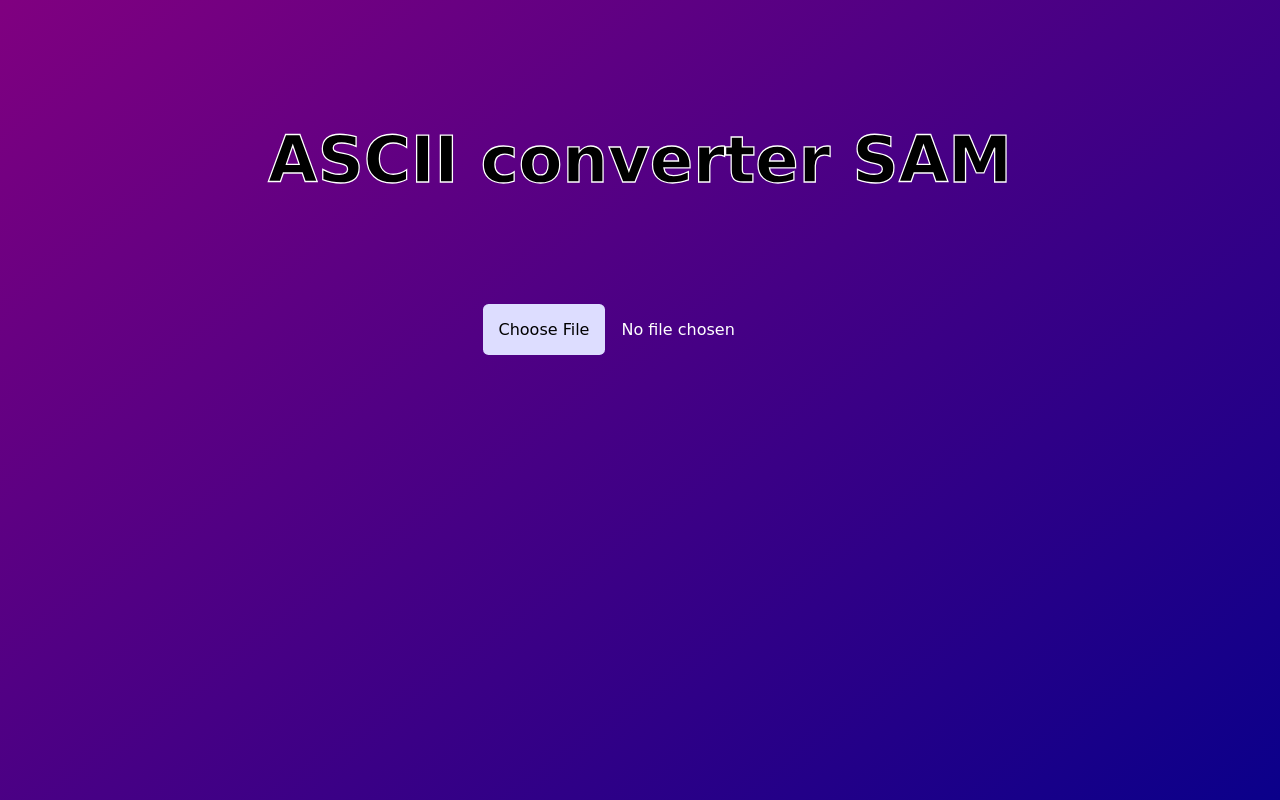
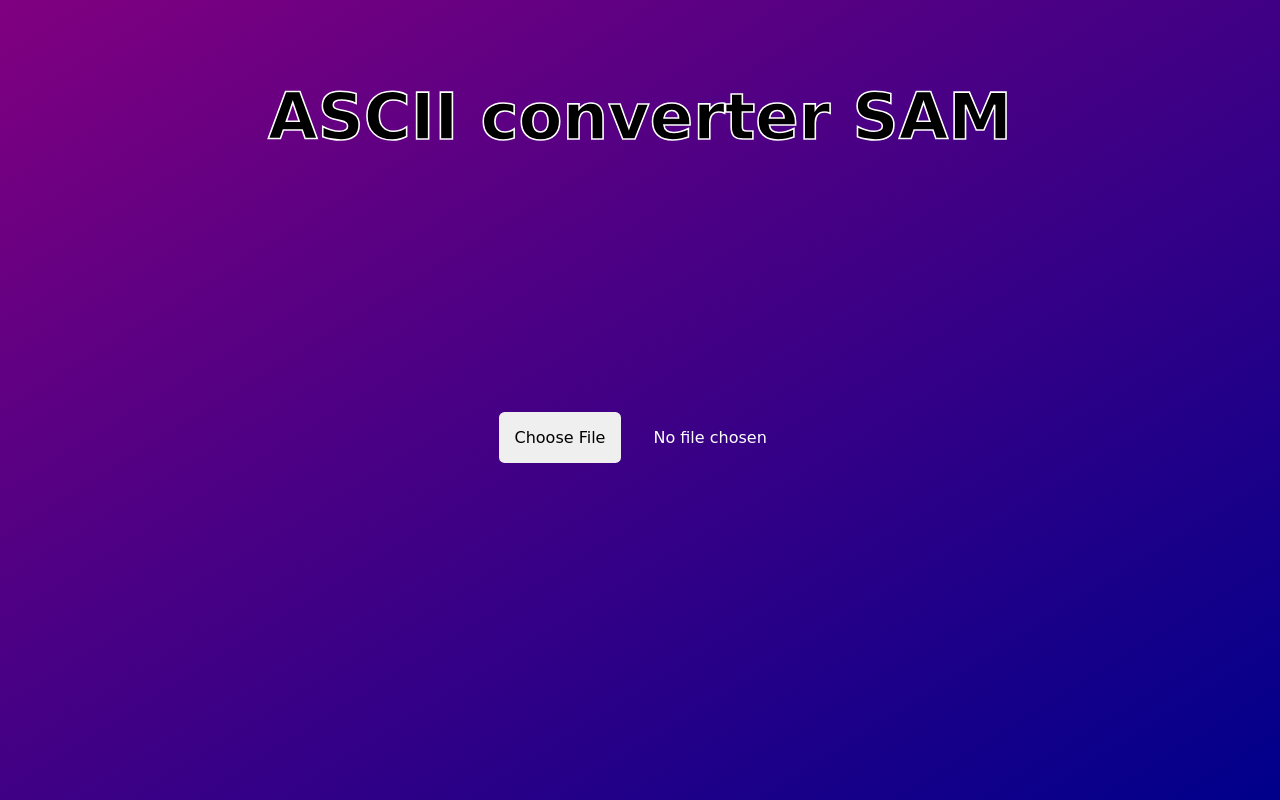
Before and after one commit to Retchut/ascii-converter-sam, a React (Create React App) app: page / in a window 1280 px wide. Shown: the top 800 px of the page. Built offline with nearby package versions, Linux system fonts and the light colour scheme.

Commit message:
refactor: refactor application style

```diff
--- a/src/App.jsx
+++ b/src/App.jsx
@@ -12,19 +12,23 @@ function App() {
 	};
 
 	return (
-		<div className="page">
-			<div className="title">
-				<h1>ASCII converter SAM</h1>
-			</div>
-			<div className="content">
-				<input type="file" onChange={(e) => onFileChange(e)} />
+		<main className="app">
+			<header>
+				<h1 className="title stroke-text">ASCII converter SAM</h1>
+			</header>
+			<section className="content">
+				<input
+					className="btn-text"
+					type="file"
+					onChange={(e) => onFileChange(e)}
+				/>
 				{imageFile && (
 					<OpenCvProvider>
 						<Canvas uploadedImage={imageFile} />
 					</OpenCvProvider>
 				)}
-			</div>
-		</div>
+			</section>
+		</main>
 	);
 }
 
--- a/src/App.scss
+++ b/src/App.scss
@@ -1,47 +1,16 @@
-body {
-    margin: 0;
-    font-family: "Comic Sans MS", serif;
+.app {
+	min-height: 100vh;
+	height: min-content;
+    display: flex;
+    flex-direction: column;
+    box-sizing: border-box;
+	padding: 5rem;
+}
 
-    .page {
-        background-image: linear-gradient(to bottom right, purple, darkblue);
-        min-height: 100vh;
-        height: min-content;
-        padding: 5em;
-        text-align: center;
-
-
-        .title {
-            margin: 0;
-            font-size: 2em;
-            -webkit-text-stroke-width: 0.02em;
-            -webkit-text-stroke-color: white;
-            position: sticky;
-            top: 0.5em;
-            padding-bottom: 1.5em;
-        }
-
-        input {
-            font-size: 1em;
-            font-family: "Comic Sans MS", serif;
-            width: auto;
-            color: white;
-        }
-        input::file-selector-button {
-            border: 0;
-            border-radius: 0.35em;
-            padding: 1em;
-            margin: 1em;
-            background-color: #ddddff;
-            font-family: "Comic Sans MS", serif;
-        }
-    }
-
-    .canvas-container > * {
-        margin: 0 1rem;
-      }
-
-      .dest-canvas, .src-canvas {
-        image-rendering: pixelated;
-      }
-
+.content {
+    flex-grow: 1;
+    display: flex;
+    flex-direction: column;
+    justify-content: center;
+    align-items: center;
 }
--- a/src/Components/Canvas.jsx
+++ b/src/Components/Canvas.jsx
@@ -30,19 +30,27 @@ function Canvas(props) {
 	}, [uploadedImage]);
 
 	return (
-		<div className="canvas-container">
-			<canvas ref={inputCanvas} />
-			<textarea ref={outputText}></textarea>
-			{loaded ? (
-				<>
-					<h1 className="canvas-container-title">loaded openCV</h1>
-					<TransformationSelector applyTransformation={applyTransformation} />
-					<button onClick={() => resetCanvas()}>Reset Image</button>
-				</>
-			) : (
-				<h1 className="canvas-container-title">Loading OpenCV...</h1>
-			)}
-		</div>
+		<>
+			<section className="transformations-container">
+				{loaded ? (
+					<>
+						<h1 className="subtitle stroke-text">
+							Loaded openCV - choose a transformation to perform!
+						</h1>
+						<TransformationSelector applyTransformation={applyTransformation} />
+						<button className="edit-btn btn-text" onClick={() => resetCanvas()}>
+							Reset Image
+						</button>
+					</>
+				) : (
+					<h1 className="subtitle stroke-text">Loading OpenCV...</h1>
+				)}
+			</section>
+			<section className="canvas-container">
+				<canvas ref={inputCanvas} />
+				<textarea ref={outputText}></textarea>
+			</section>
+		</>
 	);
 }
 
--- a/src/Components/Canvas.scss
+++ b/src/Components/Canvas.scss
@@ -1,9 +1,23 @@
 .canvas-container {
-    padding: 1em;
+    width: 100%;
+    display: flex;
+    justify-content: space-around;
+    padding: 1rem;
+}
 
-    .canvas-container-title {
-        -webkit-text-stroke-width: 0.02em;
-        -webkit-text-stroke-color: white;
-        padding: 1em;
-    }
+.canvas-container > canvas {
+    max-width: 512px;
+    max-height: 512px;
 }
+
+.canvas-container > textarea {
+    width: 512px;
+    height: 512px;
+}
+
+.transformations-container {
+    display: flex;
+    flex-direction: column;
+    align-items: center;
+    width: 100%;
+}
--- a/src/Components/TransformationSelector.jsx
+++ b/src/Components/TransformationSelector.jsx
@@ -16,16 +16,12 @@ function TransformationForm(props) {
 	];
 
 	return (
-		<section>
-			<h1>Choose a transformation to perform</h1>
-			<div>
+		<div class="transformations-list">
 			{transformations.map((row, rowIndex) => (
-					<div
-						key={"transf-row-" + rowIndex}
-						className="transformations-container"
-					>
+				<div key={"transf-row-" + rowIndex} className="transformations-row">
 					{row.map((transf, index) => (
 						<button
+							className="edit-btn btn-text"
 							key={"transf" + index}
 							name={"transform-" + transf.value}
 							onClick={() => applyTransformation(transf.value)}
@@ -36,7 +32,6 @@ function TransformationForm(props) {
 				</div>
 			))}
 		</div>
-		</section>
 	);
 }
 
--- a/src/Components/TransformationSelector.scss
+++ b/src/Components/TransformationSelector.scss
@@ -1,22 +1,10 @@
-h1 {
-    -webkit-text-stroke-width: 0.02em;
-    -webkit-text-stroke-color: white;
-    padding: 0;
+.transformations-list {
+    max-width: 850px;
+    width: 100%;
 }
 
-.transformations-container {
+.transformations-row {
     display: flex;
     justify-content: space-between;
     align-items: center;
 }
-
-button {
-    max-width: fit-content;
-    border: 0.1em solid #ddddff;
-    border-radius: 0.35em;
-    padding: 1em;
-    margin: 1em;
-    color: white;
-    background-color: darkblue;
-    font-family: "Comic Sans MS", serif;
-}
--- /dev/null
+++ b/src/index.scss
@@ -0,0 +1,64 @@
+body {
+	margin: 0;
+	background-image: linear-gradient(to bottom right, purple, darkblue);
+}
+
+h1,h2,h3,h4,h5,h6,p,input {
+    margin: 0;
+	font-family: "Comic Sans MS", serif;
+}
+
+canvas {
+	image-rendering: pixelated;
+}
+
+input::file-selector-button{
+    border: 0;
+	margin: 0 2rem;
+	margin-bottom: 2rem;
+    padding: 1rem;
+    border-radius: 0.35rem;
+	cursor: pointer;
+	font-family: "Comic Sans MS", serif;
+}
+
+.btn-text {
+	font-size: 1rem;
+	color: white;
+}
+
+.edit-btn {
+	cursor: pointer;
+    max-width: fit-content;
+    border: 0.1em solid #ddddff;
+    border-radius: 0.35em;
+    padding: 1em;
+    margin: 1em;
+    background-color: darkblue;
+    font-family: "Comic Sans MS", serif;
+}
+
+.edit-btn:hover {
+	background-color: #ddddff;
+	color: black;
+}
+
+.stroke-text {
+	-webkit-text-stroke-width: 0.1rem;
+	-webkit-text-stroke-color: white;
+}
+
+.title {
+	font-size: 4rem;
+    text-align: center;
+    padding-bottom: 2rem;
+}
+
+.subtitle {
+	font-size: 2rem;
+    text-align: center;
+}
+
+.text-white {
+	color: white;
+}
```
Also changed, not shown: src/index.js (+4 -3 lines). Lines whose indentation alone changed are shown as unchanged.
